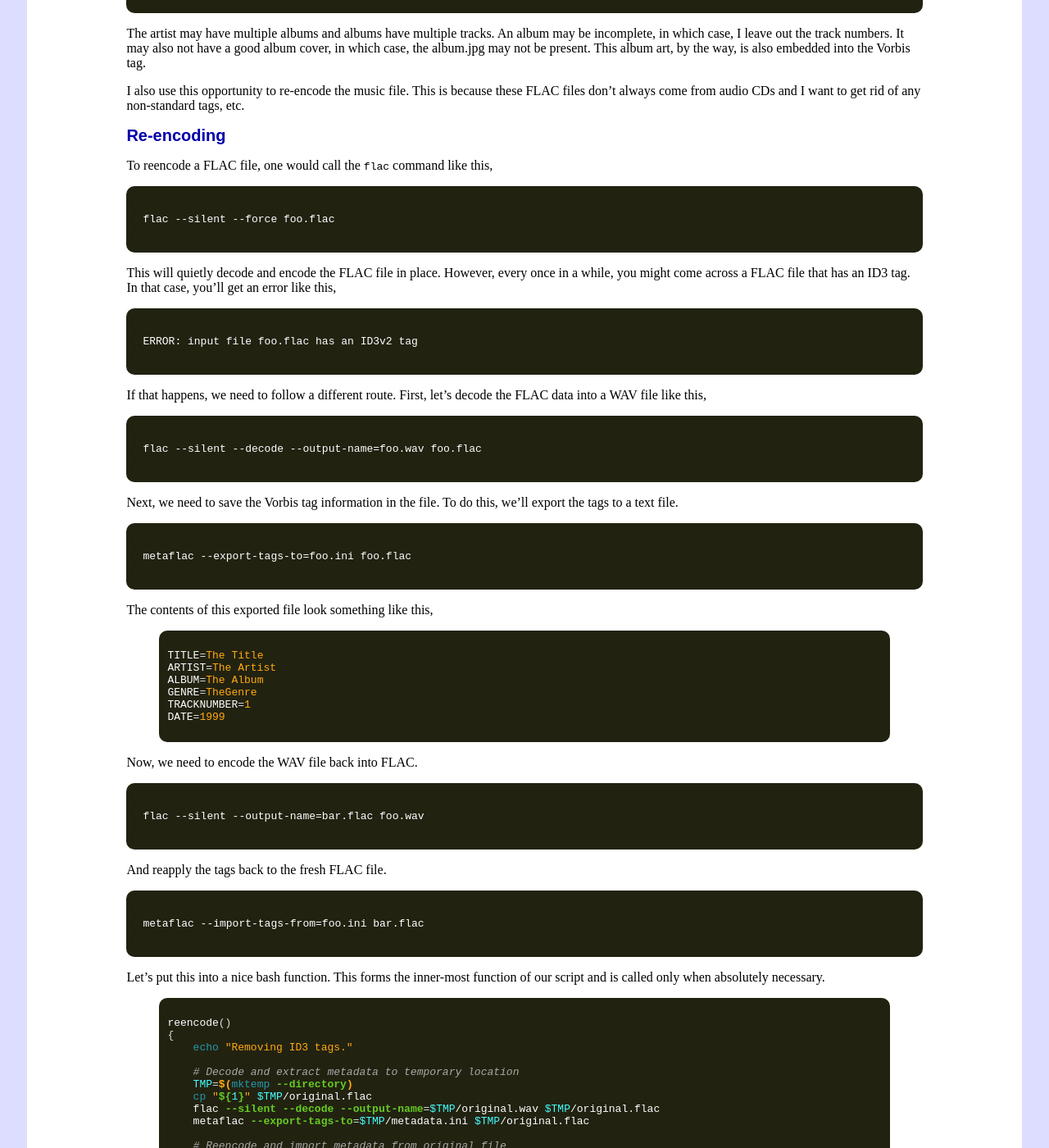
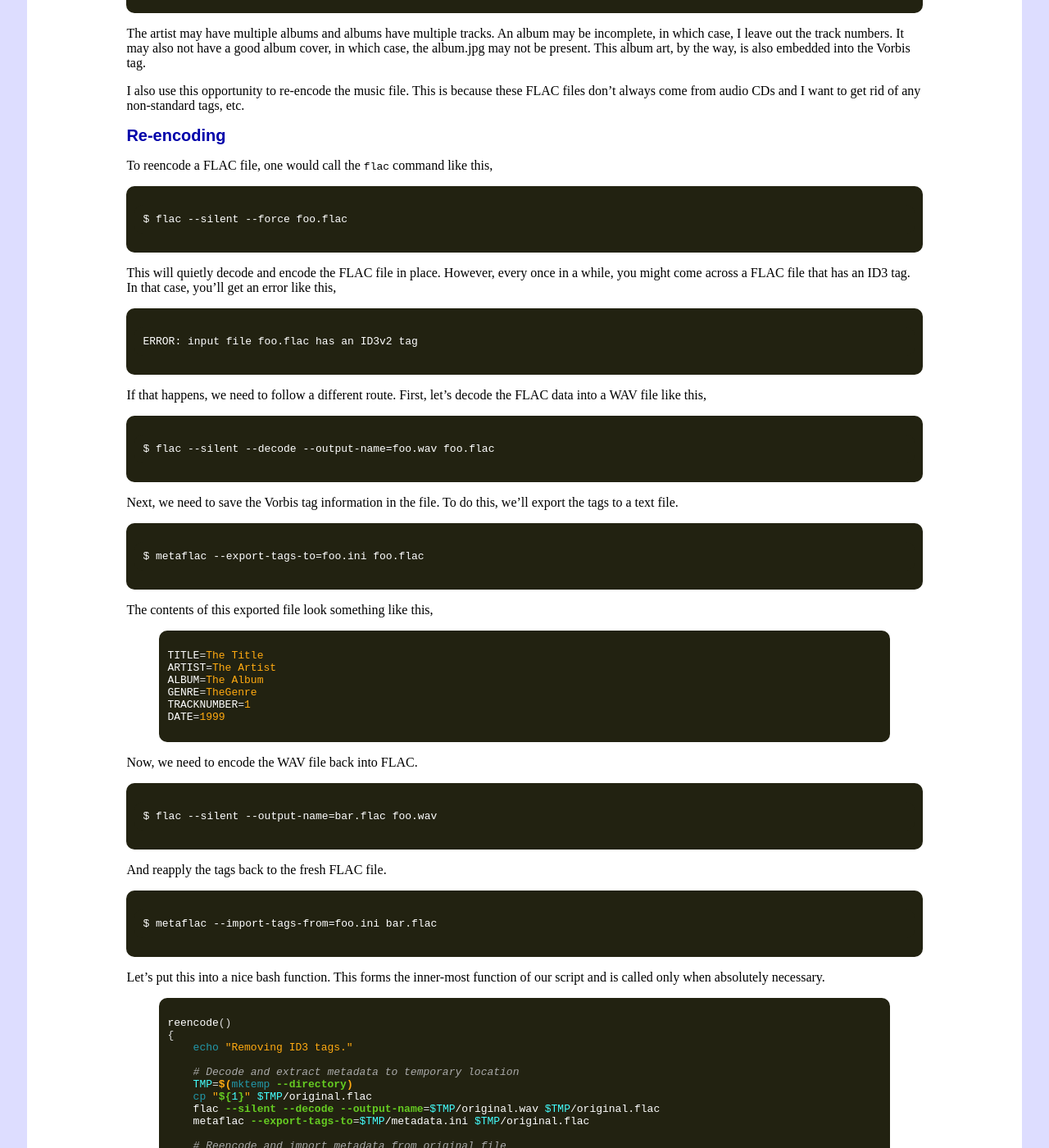
Before and after one commit to dekonvoluted/dekonvoluted.github.io, a Jekyll site: the page built from _posts/2014-11-04-normalizing-flac-files.md, in a window 1280 px wide and 1400 px high, scrolled down 731 px. Shown: the whole window at 82% size. Built offline with Jekyll 4.4.1, drawn with Linux system fonts in a browser that asks for light colours; comment, search, counter and statistics services are not loaded.

Commit message:
Added missing shell UID indication

```diff
--- a/_posts/2014-11-04-normalizing-flac-files.md
+++ b/_posts/2014-11-04-normalizing-flac-files.md
@@ -35,7 +35,7 @@ This is because these FLAC files don't always come from audio CDs and I want to
 
 To reencode a FLAC file, one would call the `flac` command like this,
 
-    flac --silent --force foo.flac
+    $ flac --silent --force foo.flac
 
 This will quietly decode and encode the FLAC file in place.
 However, every once in a while, you might come across a FLAC file that has an ID3 tag.
@@ -46,12 +46,12 @@ In that case, you'll get an error like this,
 If that happens, we need to follow a different route.
 First, let's decode the FLAC data into a WAV file like this,
 
-    flac --silent --decode --output-name=foo.wav foo.flac
+    $ flac --silent --decode --output-name=foo.wav foo.flac
 
 Next, we need to save the Vorbis tag information in the file.
 To do this, we'll export the tags to a text file.
 
-    metaflac --export-tags-to=foo.ini foo.flac
+    $ metaflac --export-tags-to=foo.ini foo.flac
 
 The contents of this exported file look something like this,
 
@@ -66,11 +66,11 @@ DATE=1999
 
 Now, we need to encode the WAV file back into FLAC.
 
-    flac --silent --output-name=bar.flac foo.wav
+    $ flac --silent --output-name=bar.flac foo.wav
 
 And reapply the tags back to the fresh FLAC file.
 
-    metaflac --import-tags-from=foo.ini bar.flac
+    $ metaflac --import-tags-from=foo.ini bar.flac
 
 Let's put this into a nice bash function.
 This forms the inner-most function of our script and is called only when absolutely necessary.
```
